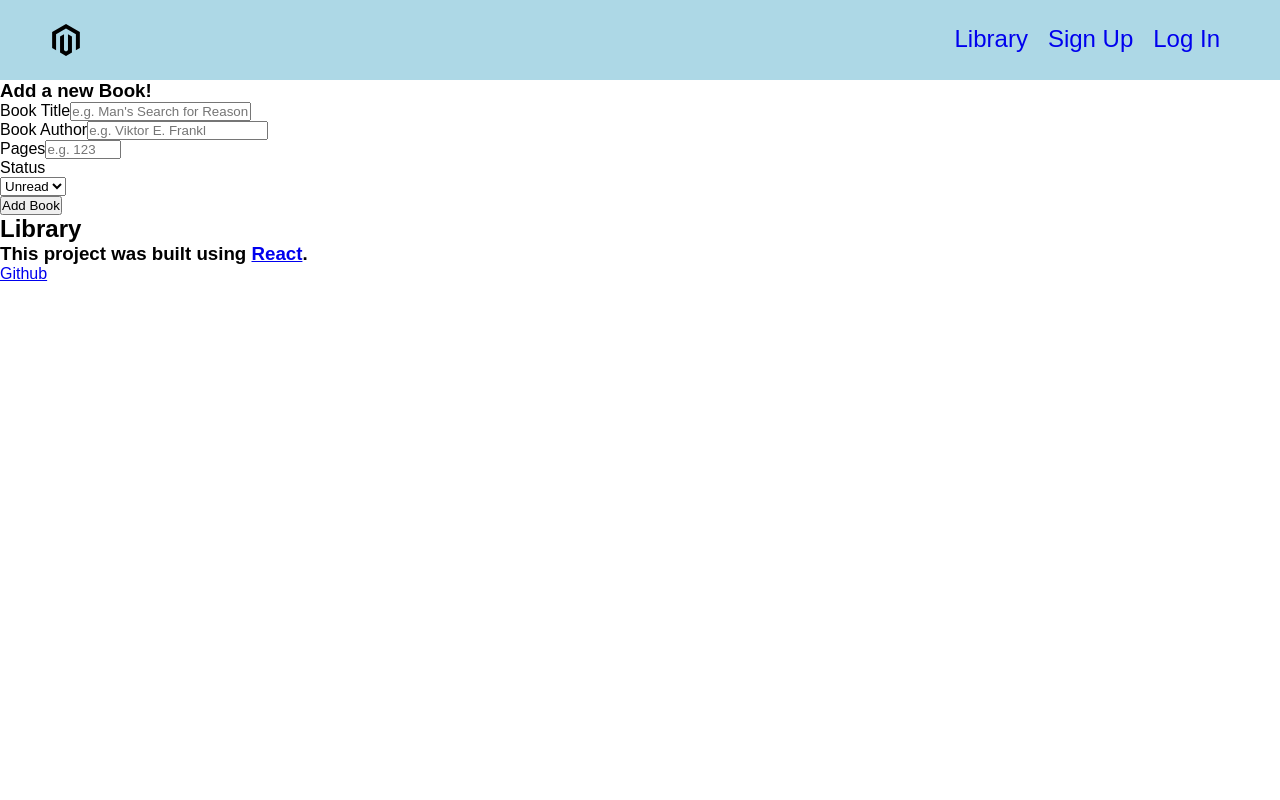
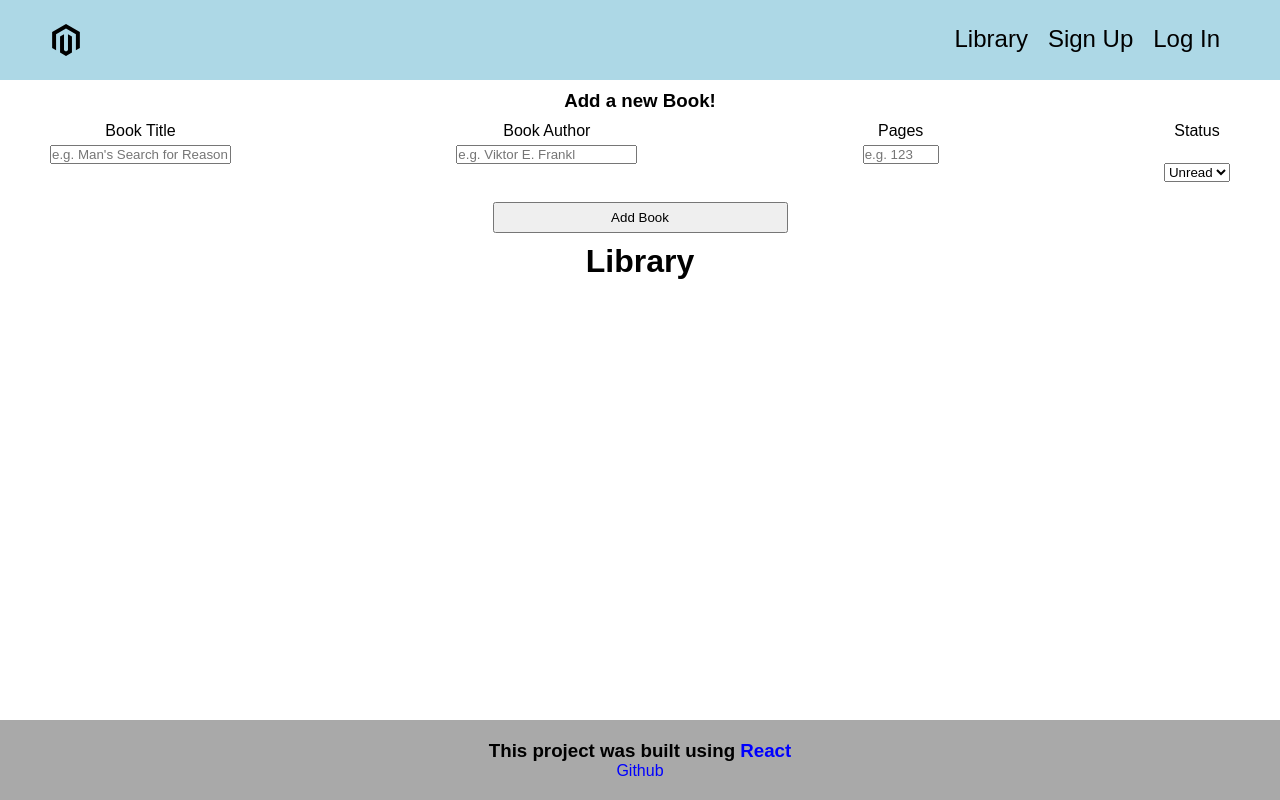
Before and after one commit to irlgabriel/library-project-redo, a React (Create React App) app: page / in a window 1280 px wide. Built offline with nearby package versions, Linux system fonts and the light colour scheme.

Commit message:
styled some more components

```diff
--- a/public/index.html
+++ b/public/index.html
@@ -9,21 +9,6 @@
       content="Web site created using create-react-app"
     />
     <script
-      src="https://code.jquery.com/jquery-3.5.1.slim.min.js"
-      integrity="sha384-DfXdz2htPH0lsSSs5nCTpuj/zy4C+OGpamoFVy38MVBnE+IbbVYUew+OrCXaRkfj"
-      crossorigin="anonymous"
-    ></script>
-    <script
-      src="https://cdn.jsdelivr.net/npm/popper.js@1.16.1/dist/umd/popper.min.js"
-      integrity="sha384-9/reFTGAW83EW2RDu2S0VKaIzap3H66lZH81PoYlFhbGU+6BZp6G7niu735Sk7lN"
-      crossorigin="anonymous"
-    ></script>
-    <script
-      src="https://stackpath.bootstrapcdn.com/bootstrap/4.5.2/js/bootstrap.min.js"
-      integrity="sha384-B4gt1jrGC7Jh4AgTPSdUtOBvfO8shuf57BaghqFfPlYxofvL8/KUEfYiJOMMV+rV"
-      crossorigin="anonymous"
-    ></script>
-    <script
       src="https://kit.fontawesome.com/59f6efb51c.js"
       crossorigin="anonymous"
     ></script>
--- a/src/App.js
+++ b/src/App.js
@@ -1,6 +1,6 @@
 import React from "react";
 import { BrowserRouter as Router, Route, Switch } from "react-router-dom";
-import GlobalStyles from "./globalStyles"
+import GlobalStyles, { MainContainer } from "./globalStyles"
 
 // Import components
 import Navbar from "./components/Navbar/Navbar";
@@ -11,6 +11,7 @@ import SignInUser from "./components/SignUpForm/SignUpForm";
 
 function App() {
   return (
+    <MainContainer>
       <Router>
         <GlobalStyles />
         <Navbar />
@@ -19,6 +20,7 @@ function App() {
         <Route path="/sign-up" component={SignInUser} />
         <Footer />
       </Router>
+    </MainContainer>
   );
 }
 
--- a/src/components/BookForm/BookForm.elements.js
+++ b/src/components/BookForm/BookForm.elements.js
@@ -0,0 +1,48 @@
+import styled from "styled-components"
+
+export const Form = styled.form`
+  margin-top: 10px;
+  display: flex;
+  flex-wrap: wrap;
+  justify-content: space-between;
+
+  @media screen and (max-width: 768px) {
+
+    flex-direction: column;
+  }
+`
+
+export const FormGroup = styled.div`
+  display: flex;
+  flex-direction: column;
+  margin: 10px 0;
+
+  &:last-of-type {
+    width: 100%;
+  }
+`
+
+export const FormHeader = styled.h3`
+  width: 100%;
+  text-align: center;
+`
+
+export const FormLabel = styled.label`
+  text-align: center;
+  margin-bottom: 5px;
+`
+
+export const FormInput = styled.input`
+
+`
+
+export const Button = styled.button`
+  padding: .375rem .750rem;
+  width: 25%;
+  margin: auto;
+
+
+  &hover {
+
+  }
+`
--- a/src/components/BookForm/BookForm.js
+++ b/src/components/BookForm/BookForm.js
@@ -1,5 +1,6 @@
 import React, { useState } from "react";
 import firebase from "firebase";
+import { FormGroup, Form, FormHeader, FormLabel, FormInput, Button } from "./BookForm.elements"
 
 export default function CreateBook(props) {
   const [title, setTitle] = useState("");
@@ -27,23 +28,15 @@ export default function CreateBook(props) {
       pages,
       status,
     };
-    const uid = props.user ? props.user.uid : "";
-    firebase
-      .firestore()
-      .collection("Books" + uid)
-      .add(book)
-      .then((docRef) => {
-        props.setBooks([...props.books, book]);
-      })
-      .catch((err) => console.log(err.message));
+
   }
 
   return (
-    <form onSubmit={onSubmit}>
-      <h3>Add a new Book!</h3>
-      <div>
-        <label htmlFor="title">Book Title</label>
-        <input
+    <Form onSubmit={onSubmit}>
+      <FormHeader>Add a new Book!</FormHeader>
+      <FormGroup>
+        <FormLabel htmlFor="title">Book Title</FormLabel>
+        <FormInput
           minLength="5"
           maxLength="50"
           type="text"
@@ -51,11 +44,11 @@ export default function CreateBook(props) {
           name="title"
           placeholder="e.g. Man's Search for Reason"
           onChange={onChangeTitle}
-        ></input>
-      </div>
-      <div>
-        <label htmlFor="author">Book Author</label>
-        <input
+        ></FormInput>
+      </FormGroup>
+      <FormGroup>
+        <FormLabel htmlFor="author">Book Author</FormLabel>
+        <FormInput
           minLength="5"
           maxLength="30"
           type="text"
@@ -63,11 +56,11 @@ export default function CreateBook(props) {
           required
           placeholder="e.g. Viktor E. Frankl"
           onChange={onChangeAuthor}
-        ></input>
-      </div>
-      <div>
-        <label htmlFor="pages">Pages</label>
-        <input
+        ></FormInput>
+      </FormGroup>
+      <FormGroup>
+        <FormLabel htmlFor="pages">Pages</FormLabel>
+        <FormInput
           required
           type="number"
           placeholder="e.g. 123"
@@ -75,19 +68,19 @@ export default function CreateBook(props) {
           max="10001"
           name="pages"
           onChange={onChangePages}
-        ></input>
-      </div>
-      <div>
-        <label htmlFor="status">Status</label>
+        ></FormInput>
+      </FormGroup>
+      <FormGroup>
+        <FormLabel htmlFor="status">Status</FormLabel>
         <br />
         <select name="status" defaultValue="unread">
           <option value="read">Read</option>
           <option value="unread">Unread</option>
         </select>
-      </div>
-      <div>
-        <button type="submit">Add Book</button>
-      </div>
-    </form>
+      </FormGroup>
+      <FormGroup>
+        <Button type="submit">Add Book</Button>
+      </FormGroup>
+    </Form>
   );
 }
--- a/src/components/Footer/Footer.elements.js
+++ b/src/components/Footer/Footer.elements.js
@@ -0,0 +1,20 @@
+import styled from "styled-components"
+
+export const FooterContainer = styled.footer`
+  display: flex;
+  flex-direction: column;
+  margin-top: auto;
+  text-align: center;
+  background-color: darkgrey;
+  padding: 20px 0;
+`
+
+export const FooterHeader = styled.h3`
+
+`
+
+export const FooterLink = styled.a`
+  text-align: center;
+  text-decoration: none;
+  color: blue;
+`
--- a/src/components/Footer/Footer.js
+++ b/src/components/Footer/Footer.js
@@ -1,14 +1,15 @@
 import React from "react";
+import { FooterContainer, FooterHeader, FooterLink } from "./Footer.elements"
 
 export default class Footer extends React.Component {
   render() {
     return (
-      <footer>
-        <h3>
-          This project was built using <a href="https://reactjs.org/">React</a>.
-        </h3>
-        <a href="https://github.com/irlgabriel">Github</a>
-      </footer>
+      <FooterContainer>
+        <FooterHeader>
+          This project was built using <FooterLink href="https://reactjs.org/">React</FooterLink>
+        </FooterHeader>
+        <FooterLink href="https://github.com/irlgabriel">Github</FooterLink>
+      </FooterContainer>
     );
   }
 }
--- a/src/components/Library/Library.elements.js
+++ b/src/components/Library/Library.elements.js
@@ -1 +1,5 @@
 import styled from "styled-components"
+
+export const LibraryHeader = styled.h1 `
+  text-align: center;
+`
--- a/src/components/Library/Library.js
+++ b/src/components/Library/Library.js
@@ -1,14 +1,16 @@
 import React from "react";
-import Book from "../Book/Book";
-import firebase from "firebase";
 import BookForm from "../BookForm/BookForm";
+import { Container } from "../../globalStyles"
+import { LibraryHeader } from "./Library.elements"
 
 export default function Library(props) {
 
   return (
-    <div>
+    <Container>
       <BookForm />
-      <h2>Library</h2>
-    </div>
+        <LibraryHeader>
+          Library
+        </LibraryHeader>
+    </Container>
   );
 }
--- a/src/components/Navbar/Navbar.elements.js
+++ b/src/components/Navbar/Navbar.elements.js
@@ -52,7 +52,7 @@ export const NavItem = styled.li`
 
   @media screen and (max-width: 960px) {
     width: 100%;
-
+    justify-content: center;
     &:hover {
       border: none;
     }
@@ -70,6 +70,7 @@ export const NavbarContainer = styled(Container)`
 export const NavLink = styled(Link)`
   text-decoration: none;
   font-size: 1.5rem;
+  color: ${({textLight}) => (textLight ? 'white' : 'black')};
 `
 
 export const MobileIcon = styled.div`
--- a/src/components/Navbar/Navbar.js
+++ b/src/components/Navbar/Navbar.js
@@ -36,7 +36,7 @@ export default function Navbar(props) {
           <MobileIcon onClick={handleClick} click={click}>
             {click ? <FaTimes /> : <FaBars />}
           </MobileIcon>
-          <NavMenu>
+          <NavMenu click={click}>
             <NavItem>
               <NavLink to="/">Library</NavLink>
             </NavItem>
--- a/src/globalStyles.js
+++ b/src/globalStyles.js
@@ -17,5 +17,9 @@ export const Container = styled.div`
   margin: 0 auto;
   padding: 0px 50px 0px 50px;
 `
-
+export const MainContainer = styled.div`
+  min-height: 100vh;
+  display: flex;
+  flex-direction: column;
+`
 export default GlobalStyle;
--- a/src/index.js
+++ b/src/index.js
@@ -17,3 +17,5 @@ const firebaseConfig = {
 firebase.initializeApp(firebaseConfig);
 
 ReactDOM.render(<App />, document.querySelector("#root"));
+
+/* Styling main container */
```
Lines whose indentation alone changed are shown as unchanged.
